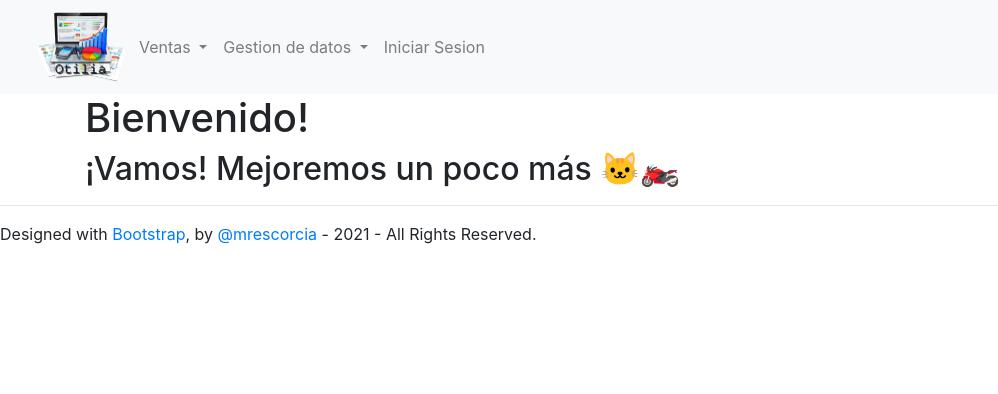
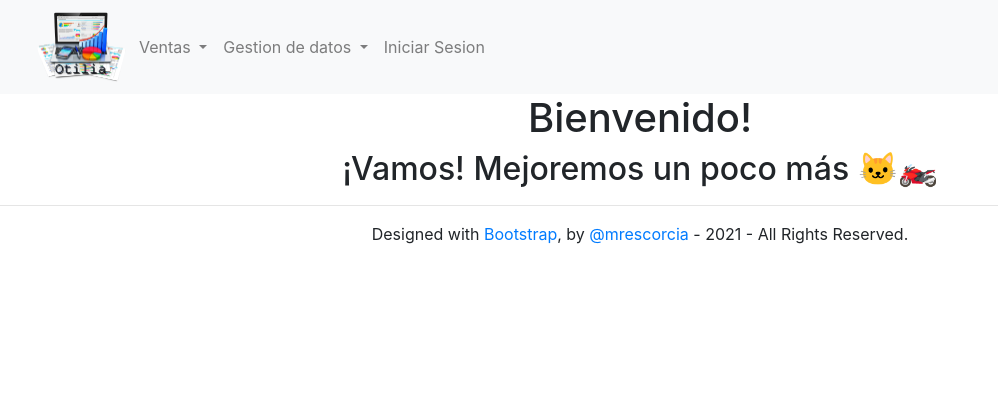
Before and after one commit to mrescorcia/otilia, a Django app: page / in a window 1280 px wide. Shown: the top 394 px of the page, without its empty margins (0-998 px from the left). Run offline with Django 3.2, Linux system fonts and the light colour scheme.

Commit message:
25-06-2021

```diff
--- a/templates/base.html
+++ b/templates/base.html
@@ -23,7 +23,7 @@
     <title>Otilia</title>
 </head>
 
-<body>
+<body class="text-center">
     <header>
         <nav class="navbar navbar-expand-lg navbar-light bg-light">
             <div class="container-fluid">
```
